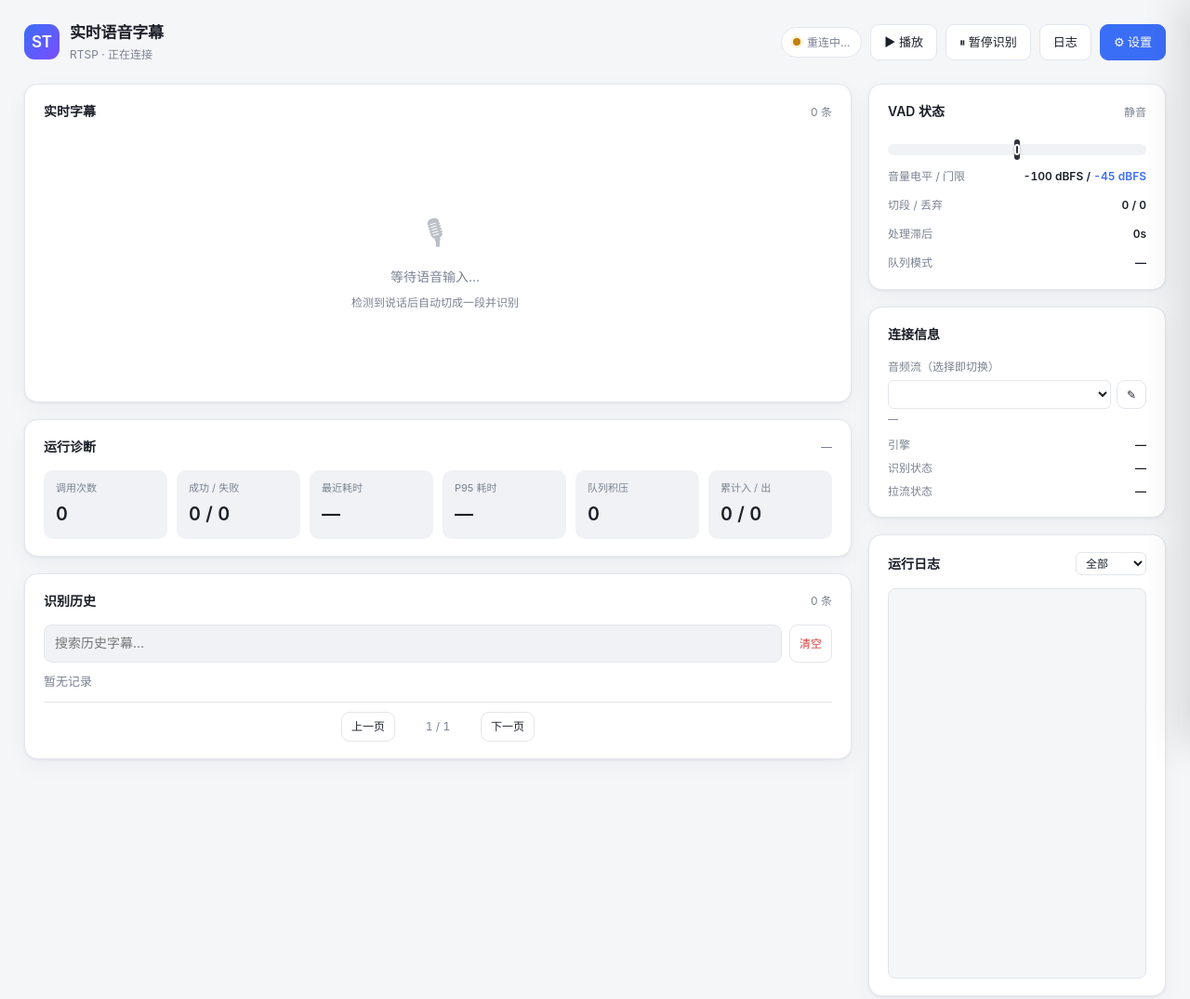
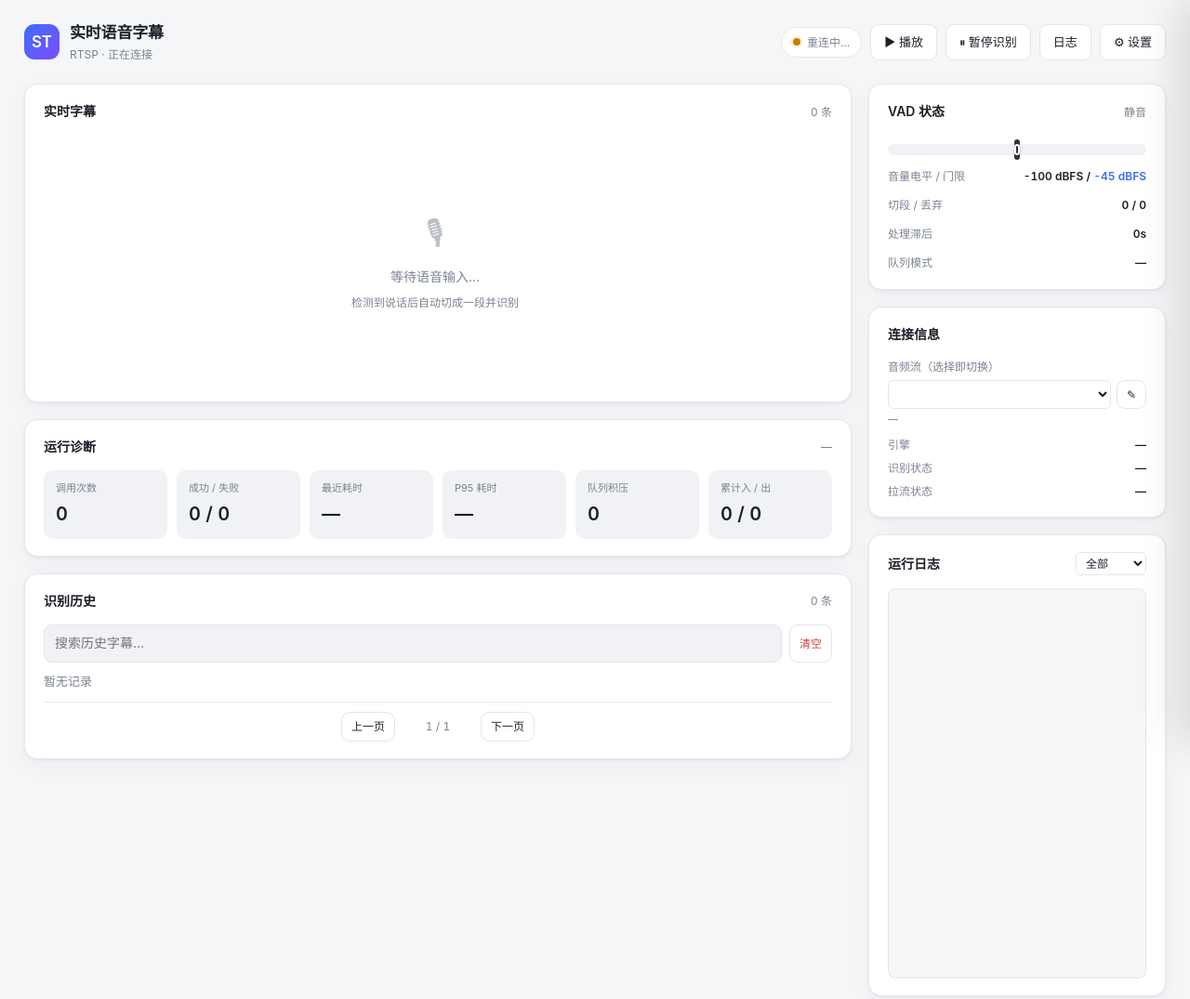
Before and after one commit to pelico/stt, a plain HTML site: page go/internal/web/static/index.html in a window 1280 px wide. Shown: the whole page at 93% size. Drawn offline with Linux system fonts and the light colour scheme; no server answers.

Commit message:
style(ui): 设置按钮改为普通白色样式

```diff
--- a/go/internal/web/static/index.html
+++ b/go/internal/web/static/index.html
@@ -21,7 +21,7 @@
       <button class="btn" id="listen-btn">▶ 播放</button>
       <button class="btn" id="asr-toggle">⏸ 暂停识别</button>
       <button class="btn" id="open-logs">日志</button>
-      <button class="btn primary" id="open-settings">⚙ 设置</button>
+      <button class="btn" id="open-settings">⚙ 设置</button>
     </div>
   </header>
 
```
